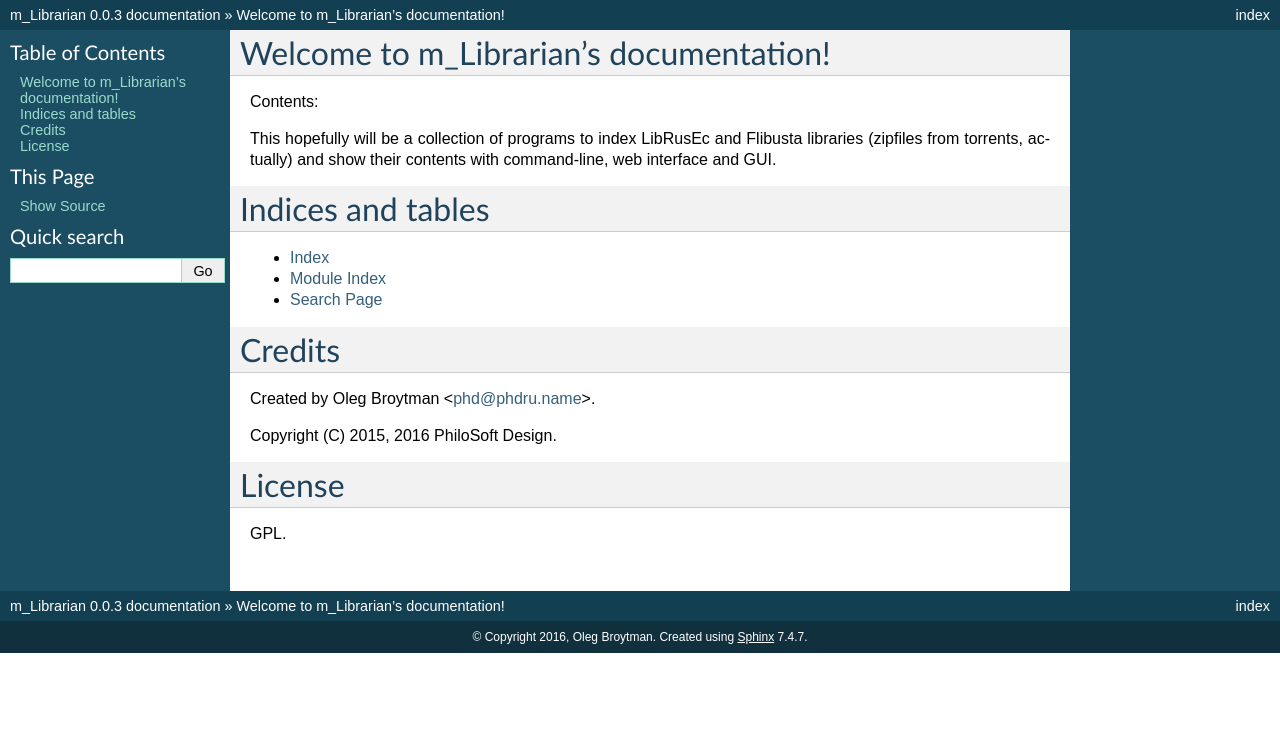
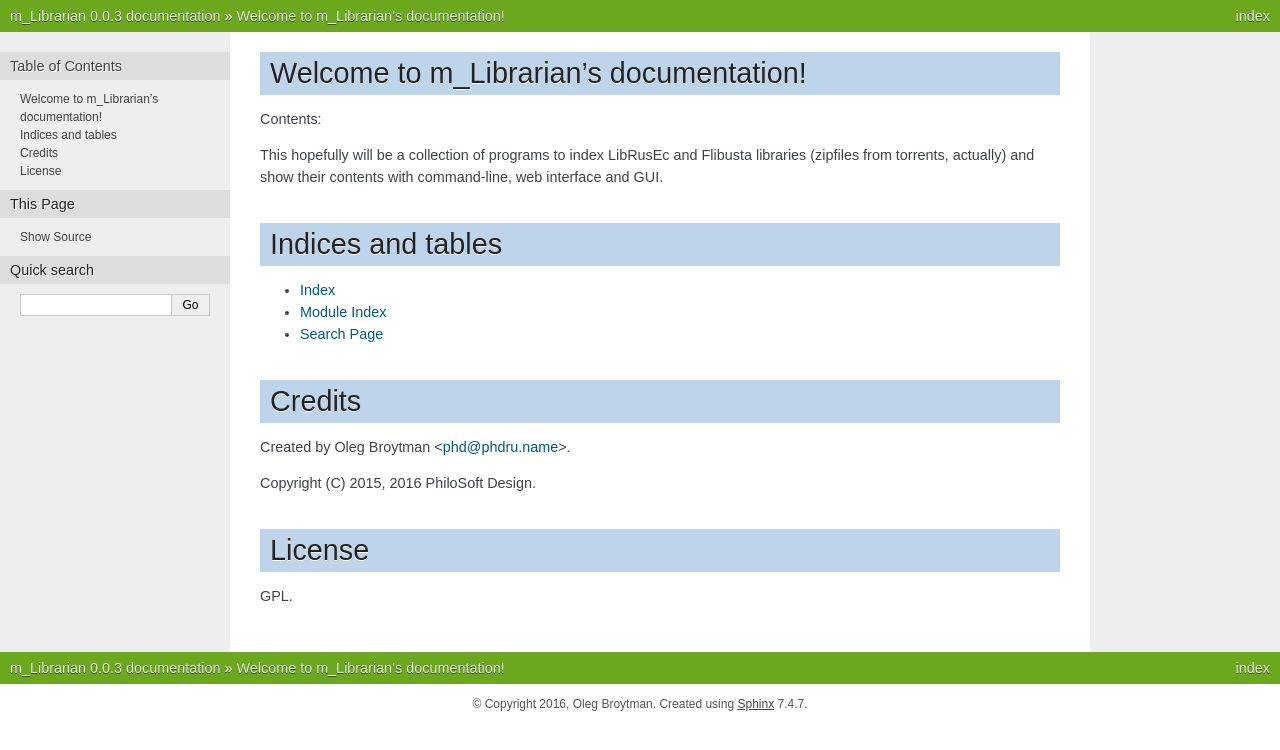
Before and after one commit to phdru/m_librarian, a Sphinx documentation site: the page built from docs/index.rst, in a window 1280 px wide. Shown: the top 750 px of the page. Built offline with Sphinx 7.4.7, drawn with Linux system fonts in a browser that asks for light colours.

Commit message:
Change HTML theme and Pygments style

```diff
--- a/docs/conf.py
+++ b/docs/conf.py
@@ -93,7 +93,7 @@ exclude_patterns = ['_build']
 #show_authors = False
 
 # The name of the Pygments (syntax highlighting) style to use.
-pygments_style = 'sphinx'
+pygments_style = 'borland'
 
 # A list of ignored prefixes for module index sorting.
 #modindex_common_prefix = []
@@ -106,7 +106,7 @@ pygments_style = 'sphinx'
 
 # The theme to use for HTML and HTML Help pages.  See the documentation for
 # a list of builtin themes.
-html_theme = 'default'
+html_theme = 'nature'
 
 # Theme options are theme-specific and customize the look and feel of a theme
 # further.  For a list of options available for each theme, see the
```
Also changed, not shown: 1 other file.
